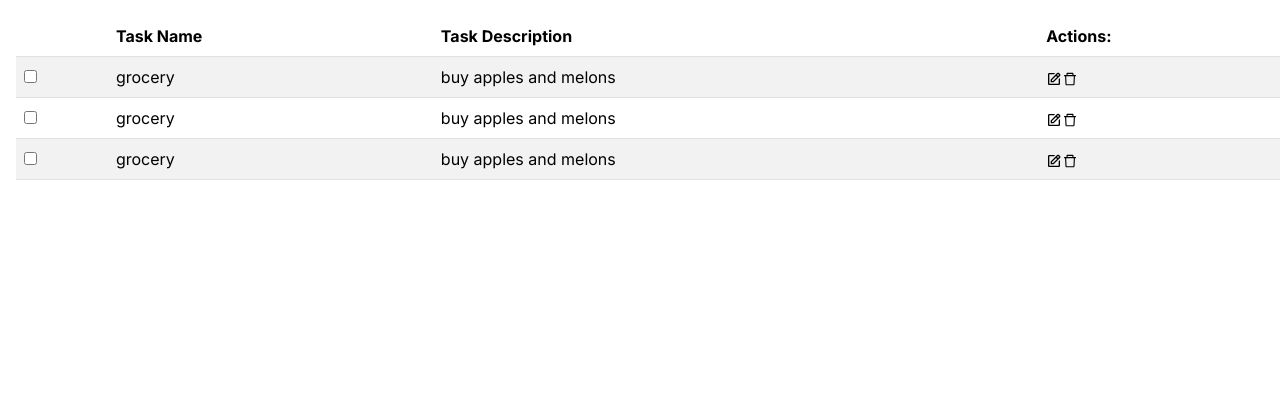
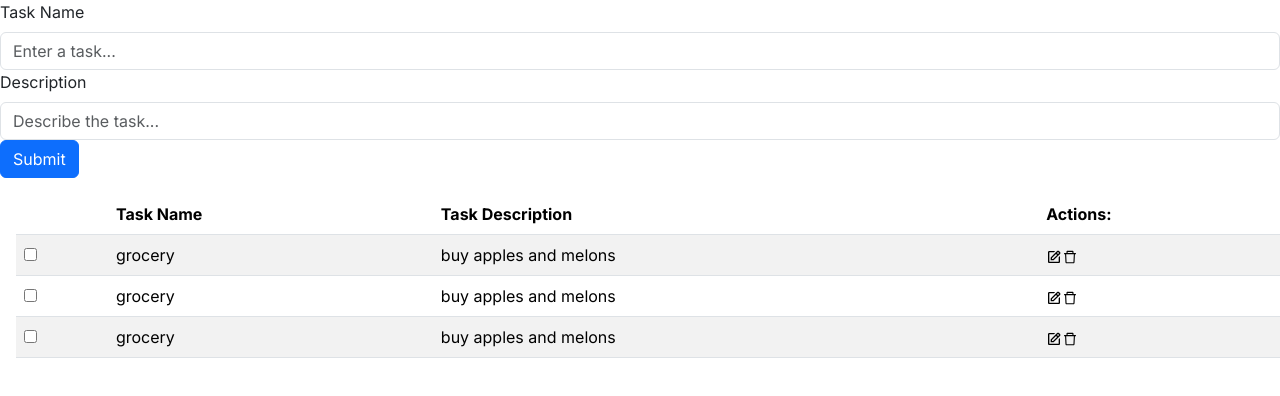
Before and after one commit to aimansae/next-todoapp, a Next.js app: page / in a window 1280 px wide. Shown: the top 396 px of the page. Built offline with nearby package versions, Linux system fonts and the light colour scheme.

Commit message:
Add sumbit and validation

```diff
--- a/package.json
+++ b/package.json
@@ -10,12 +10,15 @@
     "format": "prettier --write ."
   },
   "dependencies": {
+    "@hookform/resolvers": "^3.3.2",
     "bootstrap": "^5.3.2",
     "next": "13.5.4",
     "react": "^18",
     "react-bootstrap": "^2.9.0",
     "react-dom": "^18",
-    "react-icons": "^4.11.0"
+    "react-hook-form": "^7.47.0",
+    "react-icons": "^4.11.0",
+    "zod": "^3.22.4"
   },
   "devDependencies": {
     "@types/node": "^20",
--- /dev/null
+++ b/src/app/components/TodoForm.tsx
@@ -0,0 +1,59 @@
+/* eslint-disable no-unused-vars */
+import Form from 'react-bootstrap/Form';
+import Button from 'react-bootstrap/Button';
+import { z } from 'zod';
+import { useForm } from 'react-hook-form';
+import { zodResolver } from '@hookform/resolvers/zod';
+const schema = z.object({
+  title: z.string().min(3, { message: 'Min 3 characters required' }),
+  description: z.string().min(3, { message: 'Min 3 characters required' }),
+});
+
+type InputFormData = z.infer<typeof schema>;
+
+type Props = {
+  onSubmit: (data: InputFormData) => void;
+};
+const TodoForm = ({ onSubmit }: Props) => {
+  const {
+    register,
+    handleSubmit,
+    reset,
+    formState: { errors },
+  } = useForm<InputFormData>({ resolver: zodResolver(schema) });
+  return (
+    <Form
+      onSubmit={handleSubmit((data) => {
+        onSubmit(data), reset();
+      })}
+    >
+      <Form.Group controlId="title">
+        <Form.Label>Task Name</Form.Label>
+        <Form.Control
+          {...register('title')}
+          name="title"
+          type="text"
+          placeholder="Enter a task..."
+        />
+      </Form.Group>
+      {errors.title && <p className="text-danger">{errors.title.message}</p>}
+      <Form.Group controlId="description">
+        <Form.Label>Description</Form.Label>
+        <Form.Control
+          {...register('description')}
+          name="description"
+          type="text"
+          placeholder="Describe the task..."
+        />
+      </Form.Group>
+      {errors.description && (
+        <p className="text-danger">{errors.description.message}</p>
+      )}
+      <Button variant="primary" type="submit">
+        Submit
+      </Button>
+    </Form>
+  );
+};
+
+export default TodoForm;
--- a/src/app/components/TodoList.tsx
+++ b/src/app/components/TodoList.tsx
@@ -39,6 +39,7 @@ const TodoList = ({ todoList, onDelete, onEdit, onSelect }: TodoListProps) => {
                 onChange={() => onSelect(todo.id)}
               />
             </td>
+
             <td>{todo.title}</td>
             <td>{todo.description}</td>
             <td>
--- a/src/app/page.tsx
+++ b/src/app/page.tsx
@@ -3,7 +3,11 @@
 import React, { useState, ChangeEvent, useEffect } from 'react';
 import TodoList from './components/TodoList';
 import styles from './page.module.css';
-
+import TodoForm from './components/TodoForm';
+type FormData = {
+  description: string;
+  title: string;
+};
 export default function Home() {
   const [todoList, setTodoList] = useState([
     {
@@ -41,8 +45,16 @@ export default function Home() {
     console.log(todoList); // Log the updated todoList
   }, [todoList]);
 
+  const handleSubmit = (data: FormData) => {
+    setTodoList([
+      ...todoList,
+      { ...data, id: todoList.length + 1, isDone: false },
+    ]);
+  };
+
   return (
     <main className={styles.main}>
+      <TodoForm onSubmit={handleSubmit} />
       <TodoList
         todoList={todoList}
         onSelect={handleSelect}
```
Also changed, not shown: 2 other files (tests, documents, lock files or other folders).
